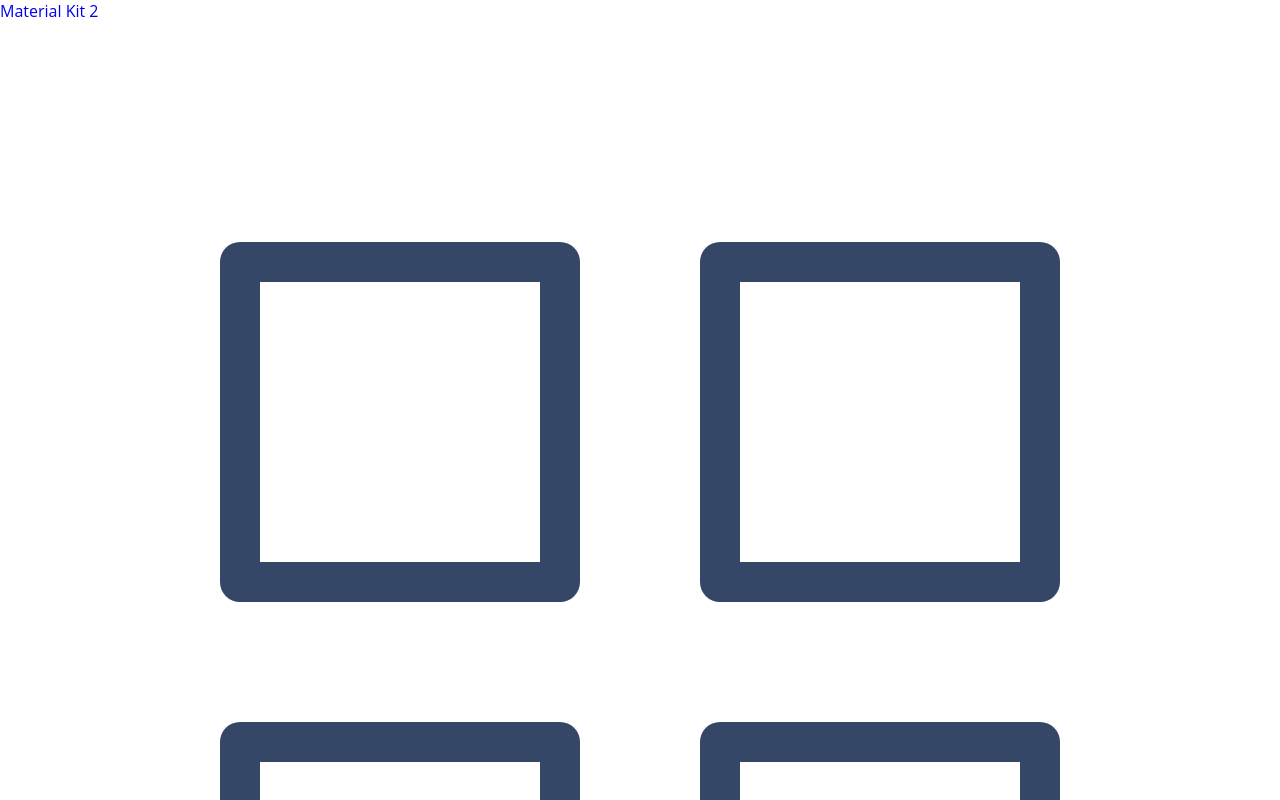
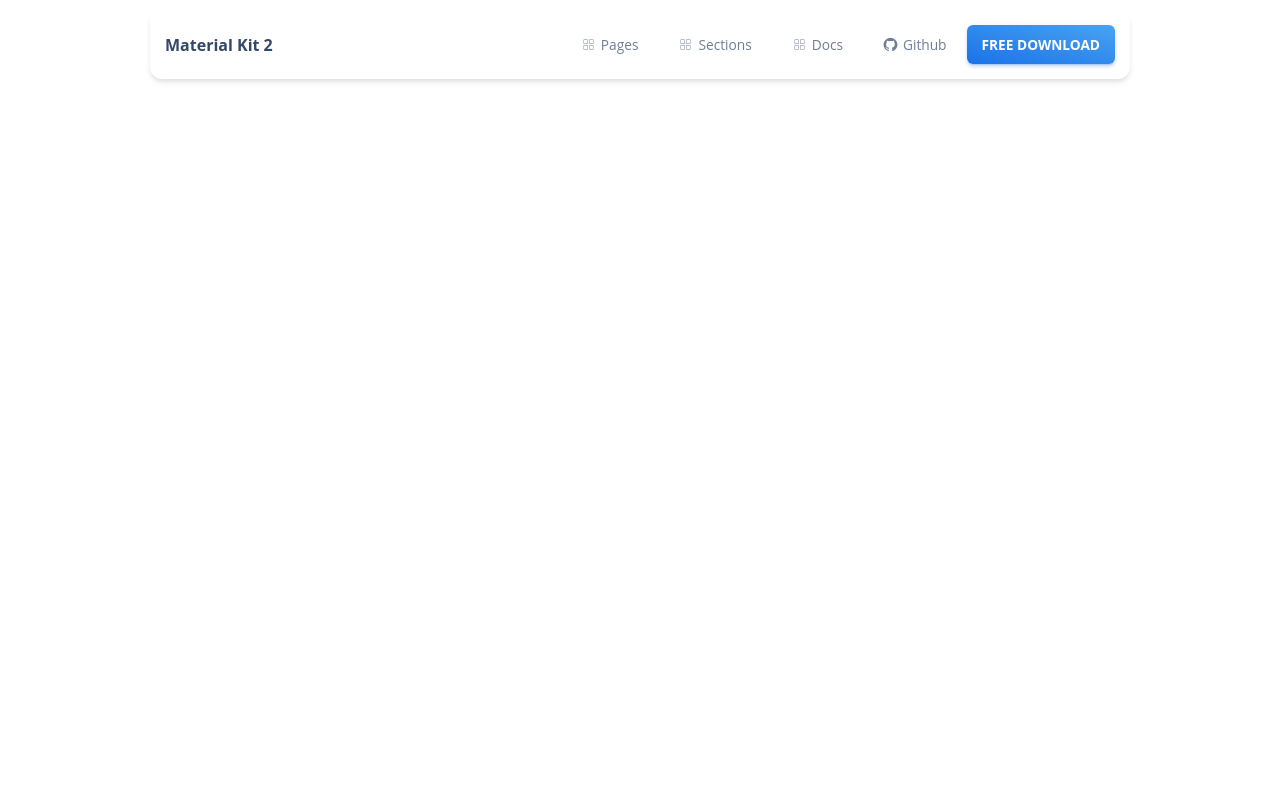
Before and after one commit to ahmedelshkh/React-App, a React (Create React App) app: page / in a window 1280 px wide. Shown: the top 800 px of the page. Built offline with nearby package versions, Linux system fonts and the light colour scheme.

Commit message:
finished header style

```diff
--- a/src/App.css
+++ b/src/App.css
@@ -4,6 +4,7 @@
   --blue-alt-color: rgb(174, 206, 247);
   --gradient-color: linear-gradient(195deg, rgb(73, 163, 241), rgb(26, 115, 232));
   --green-color: #22c55e;
+  --white-color: white;
   --red-color: #f44336;
   --grey-color: #888;
   --text-primary: rgb(52, 71, 103);
@@ -11,6 +12,7 @@
   --header-shadow: rgba(0, 0, 0, 0.1) 0rem 0.25rem 0.375rem -0.0625rem,
     rgba(0, 0, 0, 0.06) 0rem 0.125rem 0.25rem -0.0625rem;
   /* fs */
+  --fs-0-857: 0.857rem;
   --fs-1-25: 1.25rem;
   --fs-1-875: 1.875rem;
   --fs-3: 3rem;
@@ -87,5 +89,66 @@ html {
   margin: 0 auto;
 
 }
-
+.d-flex {
+  display: flex;
+  align-items: center;
+  gap: 20px;
+}
 /* end global rules */
+/* Start Hero Sec */
+/* Start Header */
+.hero {
+  position: relative;
+}
+header {
+  margin: 10px 150px;
+  padding: 15px;
+  display: flex;
+  justify-content: space-between;
+  align-items: center;
+  box-shadow: var(--header-shadow);
+  border-radius: .75rem;
+  position: sticky;
+}
+header .logo {
+  color: var(--text-primary);
+  font-weight: bold;
+}
+header .nav {
+  display: flex;
+  gap: 40px;
+}
+header .nav a {
+  opacity: .7;
+  display: flex;
+  align-items: center;
+  gap: 5px;
+}
+header .nav a svg {
+  width: 15px;
+  fill: var(--text-primary);
+}
+header .nav a span {
+  color: var(--text-primary);
+  font-size: var(--fs-0-857);
+}
+header .btn {
+  font-weight: bold;
+  color: var(--white-color);
+  padding: 10px 15px;
+  background: var(--gradient-color);
+  border-radius: 6px;
+  text-transform: uppercase;
+  transition: .3s;
+  font-size: var(--fs-0-857);
+  box-shadow: rgba(26, 115, 232, 0.15) 0rem 0.1875rem 0.1875rem 0rem,
+    rgba(26, 115, 232, 0.2) 0rem 0.1875rem 0.0625rem -0.125rem,
+    rgba(26, 115, 232, 0.15) 0rem 0.0625rem 0.3125rem 0rem;
+}
+header .btn:hover {
+  transform: scale(.9);
+  box-shadow: rgba(26, 115, 232, 0.4) 0rem 0.875rem 1.625rem -0.75rem,
+    rgba(26, 115, 232, 0.15) 0rem 0.25rem 1.4375rem 0rem,
+    rgba(26, 115, 232, 0.2) 0rem 0.5rem 0.625rem -0.3125rem;;
+}
+/* End Hero Sec */
--- a/src/components/HeroSec/HeaderSec.js
+++ b/src/components/HeroSec/HeaderSec.js
@@ -3,9 +3,9 @@
 function HeaderSec() {
     return(
         <header>
-            <a href="/" class="logo">Material Kit 2</a>
-            <div>
-                <ul class="nav">
+            <a href="/" className="logo">Material Kit 2</a>
+            <div className="d-flex">
+                <ul className="nav">
                     <li>
                         <a href="#">
                             <svg fill="#344767" viewBox="0 0 256 256" id="Flat" xmlns="http://www.w3.org/2000/svg">
@@ -56,7 +56,7 @@ function HeaderSec() {
                     </li>
                     <li>
                         <a href="#">
-                            <svg class="MuiSvgIcon-root MuiSvgIcon-fontSizeInherit css-1amtie4" focusable="false" viewBox="0 0 24 24"
+                            <svg className="MuiSvgIcon-root MuiSvgIcon-fontSizeInherit css-1amtie4" focusable="false" viewBox="0 0 24 24"
                                 aria-hidden="true" data-testid="GitHubIcon">
                                 <path
                                     d="M12 1.27a11 11 0 00-3.48 21.46c.55.09.73-.28.73-.55v-1.84c-3.03.64-3.67-1.46-3.67-1.46-.55-1.29-1.28-1.65-1.28-1.65-.92-.65.1-.65.1-.65 1.1 0 1.73 1.1 1.73 1.1.92 1.65 2.57 1.2 3.21.92a2 2 0 01.64-1.47c-2.47-.27-5.04-1.19-5.04-5.5 0-1.1.46-2.1 1.2-2.84a3.76 3.76 0 010-2.93s.91-.28 3.11 1.1c1.8-.49 3.7-.49 5.5 0 2.1-1.38 3.02-1.1 3.02-1.1a3.76 3.76 0 010 2.93c.83.74 1.2 1.74 1.2 2.94 0 4.21-2.57 5.13-5.04 5.4.45.37.82.92.82 2.02v3.03c0 .27.1.64.73.55A11 11 0 0012 1.27">
@@ -68,7 +68,7 @@ function HeaderSec() {
                         </a>
                     </li>
                 </ul>
-                <a class="btn" href="#">Free Download</a>
+                <a className="btn" href="#">Free Download</a>
             </div>
         </header>
     )
```
